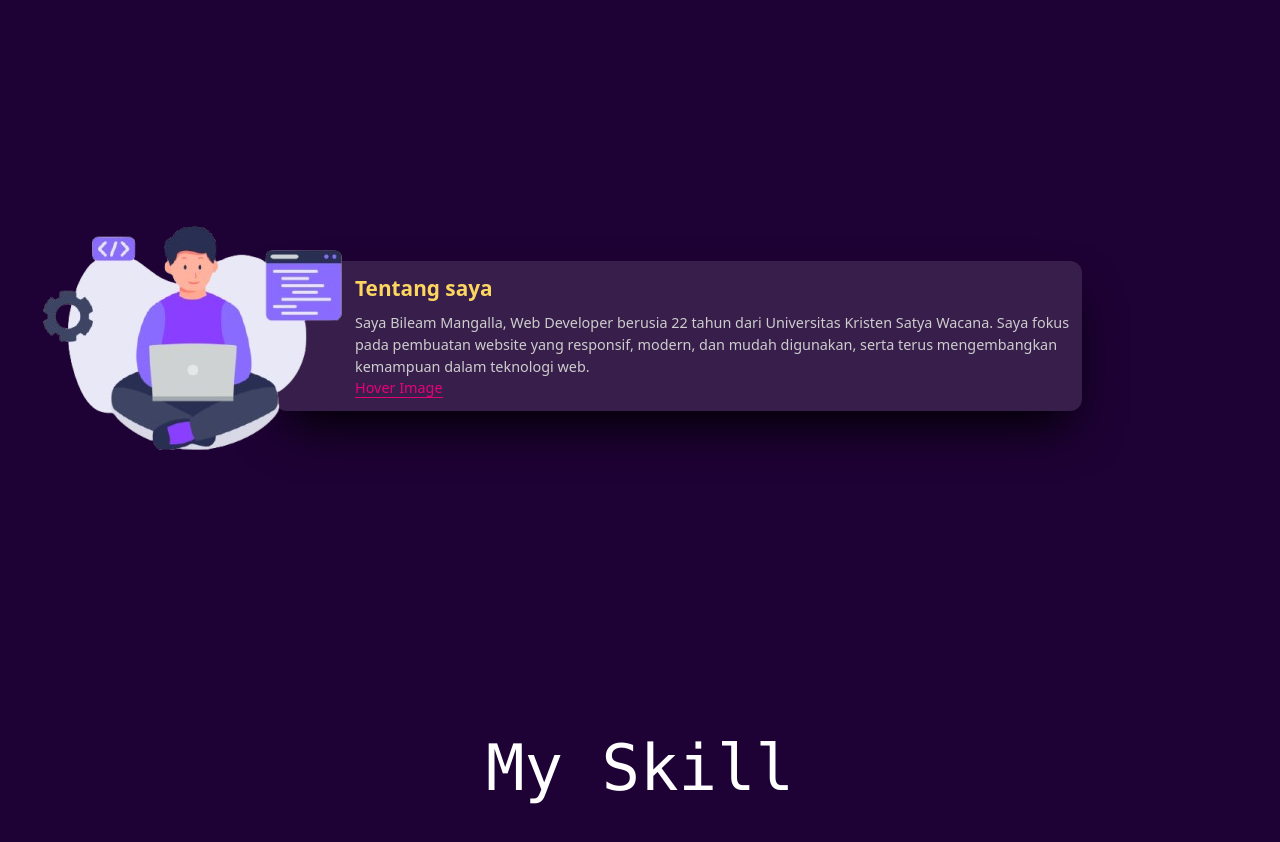
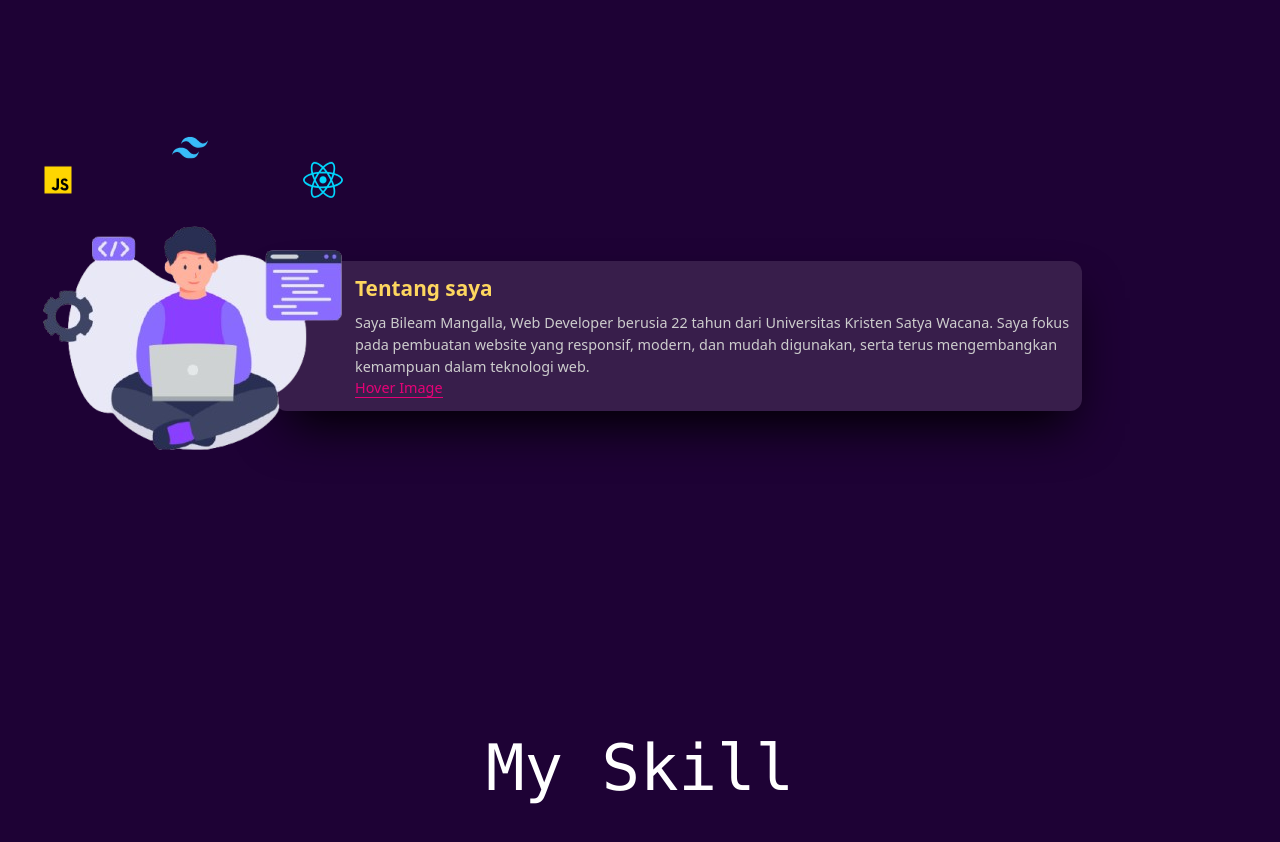
Before and after one commit to bileam/Portofolio, a React (Vite) app: page / in a window 1280 px wide. Shown: the part 880-1722 px from the top of the page. Built offline with nearby package versions, Linux system fonts and the light colour scheme; no server answers.

Commit message:
bileam mangalla

```diff
--- a/src/Components/About.jsx
+++ b/src/Components/About.jsx
@@ -15,15 +15,15 @@ const About = () => {
             <div className="flex justify-between">
               <img
                 src={js}
-                className=" animate-bounce overflow-hidden  md:group-hover:-translate-y-10 -translate-y-5   md:opacity-0 group-hover:opacity-100 transition-all duration-500 md:w-9  object-contain w-7 md:object-contain"
+                className=" animate-bounce overflow-hidden  md:group-hover:-translate-y-10 -translate-y-5    group-hover:opacity-100 transition-all duration-500 md:w-9  object-contain w-7 md:object-contain"
               />
               <img
                 src={tailwind}
-                className="animate-bounce overflow-hidden md:group-hover:-translate-y-16 -translate-y-13 transition-all duration-700 md:opacity-0 group-hover:opacity-100 md:w-9  object-contain w-7 md:object-contain"
+                className="animate-bounce overflow-hidden md:group-hover:-translate-y-16 -translate-y-13 transition-all duration-700 group-hover:opacity-100 md:w-9  object-contain w-7 md:object-contain"
               />
               <img
                 src={react}
-                className="animate-bounce overflow-hidden md:group-hover:-translate-y-10 -translate-y-5 transition-all  duration-1000 md:opacity-0 group-hover:opacity-100 md:w-10 object-contain w-7 md:object-contain"
+                className="animate-bounce overflow-hidden md:group-hover:-translate-y-10 -translate-y-5 transition-all  duration-1000  group-hover:opacity-100 md:w-10 object-contain w-7 md:object-contain"
               />
             </div>
             <img src={gambar} alt="" className="object-cover md:w-auto w-65" />
--- a/src/Components/Client.jsx
+++ b/src/Components/Client.jsx
@@ -27,7 +27,10 @@ const Client = () => {
         <div className="overflow-hidden whitespace-nowrap">
           <div className=" w-full animate-slide-left hover:pause-animation  mt-5 flex md:gap-10 gap-5 justify-center  transition-all duration-700">
             {datas.map((item, index) => (
-              <Zoom_in className="dark:bg-f-text max-w-[47%] md:w-[31%]  hover:scale-110   rounded-2xl flex flex-col items-center py-6     gap-2 shadow-lg">
+              <Zoom_in
+                key={index}
+                className="dark:bg-f-text max-w-[47%] md:w-[31%]  hover:scale-110   rounded-2xl flex flex-col items-center py-6     gap-2 shadow-lg"
+              >
                 <img
                   src={item.image}
                   alt=""
--- a/src/Components/Latihan.jsx
+++ b/src/Components/Latihan.jsx
@@ -13,15 +13,15 @@ const Latihan = () => {
   const [loading, setLoading] = useState(true);
 
   const getData = async () => {
-    try {
-      const response = await fetch("http://localhost:3000/skill/get");
-      const result = await response.json();
-      setDatas(result);
-      setLoading(false);
-    } catch (error) {
-      console.log("error terjadi", error);
-      setLoading(false);
-    }
+    // try {
+    //   const response = await fetch("http://localhost:3000/skill/get");
+    //   const result = await response.json();
+    //   setDatas(result);
+    //   setLoading(false);
+    // } catch (error) {
+    //   console.log("error terjadi", error);
+    //   setLoading(false);
+    // }
   };
   useEffect(() => {
     getData();
@@ -44,10 +44,11 @@ const Latihan = () => {
       setCleck(cleck === id ? null : id);
     }
   };
-  console.log(datas);
+
   return (
     <div
       ref={cardRef}
+      id="skille"
       className="min-h-screen px-10   flex flex-col  text-white md:container  mx-auto relative"
     >
       {/* <div className="sticky text-white inset-x-5 border  top-[50%] bottom-0">
@@ -61,6 +62,7 @@ const Latihan = () => {
         {/* Item 1 kiri */}
         {Skil.map((item, index) => (
           <div
+            key={index}
             onClick={() => handleClik(index)}
             style={{ backgroundImage: `url(${gambar})` }}
             className={`md:w-[50%] w-full  overflow-hidden relative group      h-80    dark:bg-f-text
--- a/src/Components/Myworks.jsx
+++ b/src/Components/Myworks.jsx
@@ -33,7 +33,7 @@ const Myworks = () => {
     return () => observer.disconnect();
   }, []);
 
-  console.log(datas);
+  // console.log(datas);
   return (
     <div
       ref={ref}
@@ -81,7 +81,10 @@ const Myworks = () => {
             </Zoom_in>
           ))} */}
           {datas.map((item, index) => (
-            <div className="flex md:w-[32%] flex-1 mx-auto group bg-linear-to-r from-transparent to-transparent  h-100 transition-all duration-700 ease-in-out  overflow-hidden w-full scale-100">
+            <div
+              key={index}
+              className="flex md:w-[32%] flex-1 mx-auto group bg-linear-to-r from-transparent to-transparent  h-100 transition-all duration-700 ease-in-out  overflow-hidden w-full scale-100"
+            >
               <div className=" relative flex items-center justify-center ">
                 <img
                   src={tas}
@@ -91,7 +94,7 @@ const Myworks = () => {
                 />
                 <div
                   className="absolute inset-0      bg-transparent group-hover:bg-black/10 group-hover:backdrop-blur-sm
-    group-hover:shadow-[0_0_40px_rgba(0,0,0,0.4)] group-hover:delay-200 duration-300 transition-all"
+                   group-hover:shadow-[0_0_40px_rgba(0,0,0,0.4)] group-hover:delay-200 duration-300 transition-all"
                 >
                   <div className=" mt-15 flex flex-col group-hover:scale-110 duration-500 transition group-hover:delay-300 ease-in-out ">
                     <h1 className="font-extrabold pl-10 text-white">
@@ -114,7 +117,7 @@ const Myworks = () => {
                     >
                       Lihat project
                     </a>
-                    <div className="border-b-2 w-20 -translate-full group-hover/item:translate-0 transition duration-500 ease-in delay-200"></div>
+                    <div className="border-b-2 w-20  -translate-full group-hover/item:translate-0 transition duration-500 ease-in delay-200"></div>
                   </div>
                 </div>
               </div>
--- a/src/Components/Navbar.jsx
+++ b/src/Components/Navbar.jsx
@@ -42,7 +42,6 @@ const Navbar = ({ isDark, setDark }) => {
                   click ? "-translate-y-2 -rotate-45" : ""
                 } `}
               ></div>
-
             </button>
           </div>
         </div>
```
